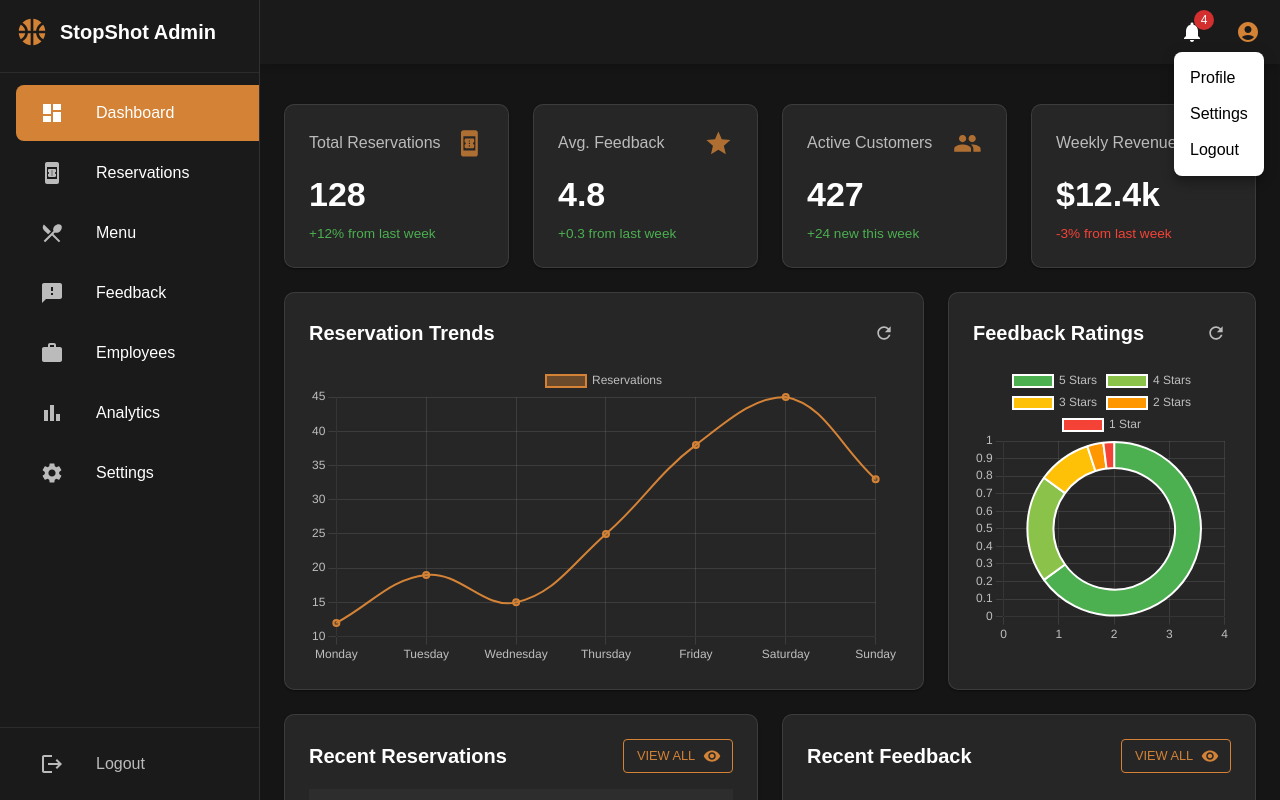
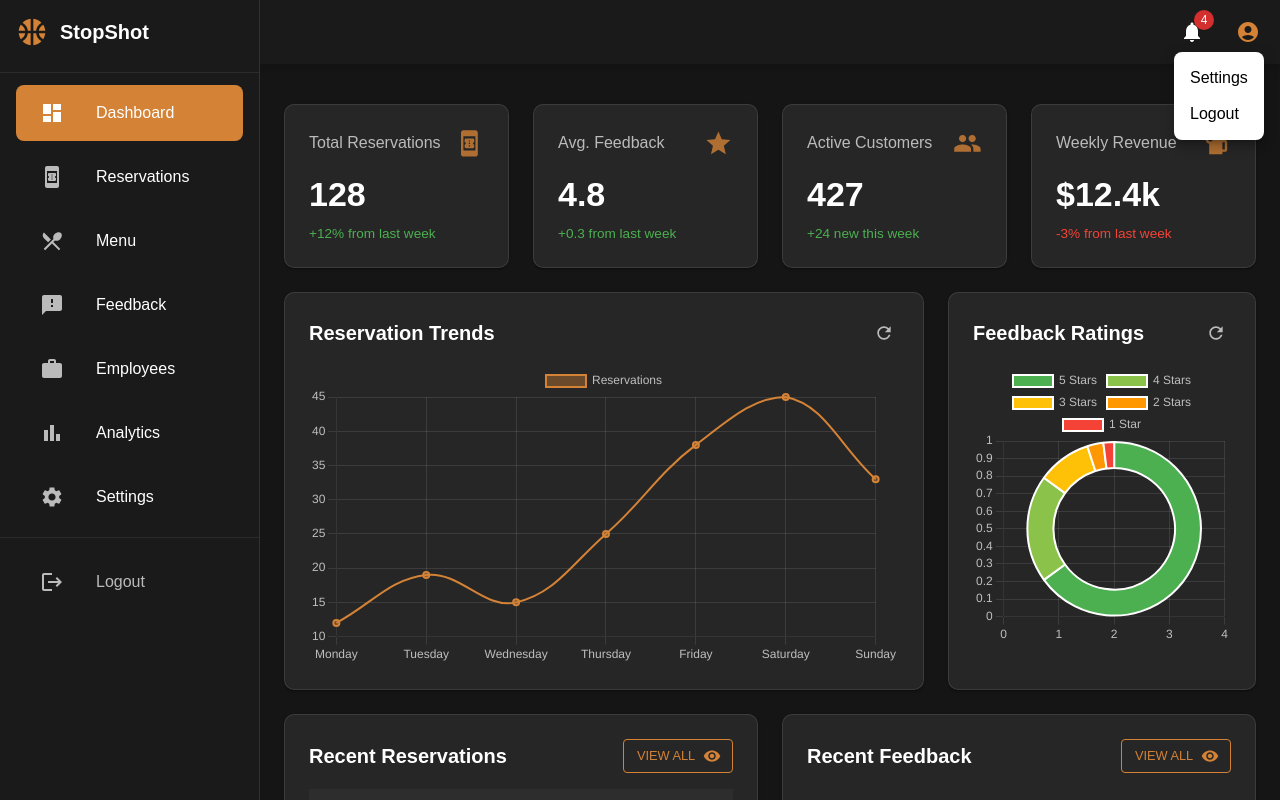
Before and after one commit to vinnyy-ph/StopShotWEBAPP, a React (Vite) app in the folder frontend/: page /admin/dashboard in a window 1280 px wide. Both pictures are taken after a click on the button 1248 px from the left and 32 px from the top of the page. Built offline with nearby package versions, Linux system fonts and the light colour scheme.

Commit message:
added logout feature

```diff
--- a/frontend/src/admin/components/dashboard.tsx
+++ b/frontend/src/admin/components/dashboard.tsx
@@ -153,7 +153,7 @@ export const getStatusDisplay = (status: string): string => {
 };
 
 const AdminDashboard: React.FC = () => {
-  const { authToken } = useAuth();
+  const { authToken, logout } = useAuth();
   const axiosInstance = axios.create({
     baseURL: API_BASE_URL,
     headers: {
@@ -226,6 +226,16 @@ const AdminDashboard: React.FC = () => {
   const handleSectionChange = (section: string) => {
     setSelectedSection(section);
     setMobileOpen(false);
+  };
+
+  const handleLogout = async () => {
+    await logout();
+    window.location.href = '/admin/login';
+  };
+
+  const handleSettingsClick = () => {
+    handleMenuClose();
+    setSelectedSection('settings');
   };
 
   const handleStatusChange = async (id: number, newStatus: string) => {
@@ -489,9 +499,8 @@ const AdminDashboard: React.FC = () => {
         onClose={handleMenuClose}
         className="profile-menu"
       >
-        <MenuItem onClick={handleMenuClose}>Profile</MenuItem>
-        <MenuItem onClick={handleMenuClose}>Settings</MenuItem>
-        <MenuItem onClick={handleMenuClose}>Logout</MenuItem>
+        <MenuItem onClick={handleSettingsClick}>Settings</MenuItem>
+        <MenuItem onClick={handleLogout}>Logout</MenuItem>
       </MuiMenu>
 
       <MuiMenu
--- a/frontend/src/admin/components/layout/Sidebar.tsx
+++ b/frontend/src/admin/components/layout/Sidebar.tsx
@@ -7,6 +7,7 @@ import {
   ListItem,
   ListItemIcon,
   ListItemText,
+  ListItemButton,
   Typography
 } from '@mui/material';
 
@@ -19,6 +20,7 @@ import SettingsIcon from '@mui/icons-material/Settings';
 import LogoutIcon from '@mui/icons-material/Logout';
 import SportsBasketballIcon from '@mui/icons-material/SportsBasketball';
 import RestaurantMenuIcon from '@mui/icons-material/RestaurantMenu';
+import { useAuth } from '../../../context/AuthContext';
 
 interface SidebarProps {
   selectedSection: string;
@@ -26,18 +28,25 @@ interface SidebarProps {
 }
 
 const Sidebar: React.FC<SidebarProps> = ({ selectedSection, onSectionChange }) => {
+  const { logout } = useAuth();
+
+  const handleLogout = async () => {
+    await logout();
+    window.location.href = '/admin/login';
+  };
+
   return (
     <div className="sidebar-container">
-      <Box className="sidebar-header">
+      <div className="sidebar-header">
         <SportsBasketballIcon className="sidebar-logo-icon" />
-        <Typography variant="h6" className="sidebar-title">
-          StopShot Admin
-        </Typography>
-      </Box>
+        <Typography variant="h6" className="sidebar-title">StopShot</Typography>
+      </div>
+
       <Divider className="sidebar-divider" />
+
       <List className="sidebar-nav">
-        <ListItem
-          button
+        <ListItem disablePadding>
+          <ListItemButton
             selected={selectedSection === 'dashboard'}
             onClick={() => onSectionChange('dashboard')}
             className={`sidebar-item ${selectedSection === 'dashboard' ? 'active' : ''}`}
@@ -46,9 +55,11 @@ const Sidebar: React.FC<SidebarProps> = ({ selectedSection, onSectionChange }) =
               <DashboardIcon className="sidebar-icon" />
             </ListItemIcon>
             <ListItemText primary="Dashboard" />
+          </ListItemButton>
         </ListItem>
-        <ListItem
-          button
+
+        <ListItem disablePadding>
+          <ListItemButton
             selected={selectedSection === 'reservations'}
             onClick={() => onSectionChange('reservations')}
             className={`sidebar-item ${selectedSection === 'reservations' ? 'active' : ''}`}
@@ -57,9 +68,11 @@ const Sidebar: React.FC<SidebarProps> = ({ selectedSection, onSectionChange }) =
               <BookOnlineIcon className="sidebar-icon" />
             </ListItemIcon>
             <ListItemText primary="Reservations" />
+          </ListItemButton>
         </ListItem>
-        <ListItem
-          button
+
+        <ListItem disablePadding>
+          <ListItemButton
             selected={selectedSection === 'menu'}
             onClick={() => onSectionChange('menu')}
             className={`sidebar-item ${selectedSection === 'menu' ? 'active' : ''}`}
@@ -68,9 +81,11 @@ const Sidebar: React.FC<SidebarProps> = ({ selectedSection, onSectionChange }) =
               <RestaurantMenuIcon className="sidebar-icon" />
             </ListItemIcon>
             <ListItemText primary="Menu" />
+          </ListItemButton>
         </ListItem>
-        <ListItem
-          button
+
+        <ListItem disablePadding>
+          <ListItemButton
             selected={selectedSection === 'feedback'}
             onClick={() => onSectionChange('feedback')}
             className={`sidebar-item ${selectedSection === 'feedback' ? 'active' : ''}`}
@@ -79,9 +94,11 @@ const Sidebar: React.FC<SidebarProps> = ({ selectedSection, onSectionChange }) =
               <FeedbackIcon className="sidebar-icon" />
             </ListItemIcon>
             <ListItemText primary="Feedback" />
+          </ListItemButton>
         </ListItem>
-        <ListItem
-          button
+
+        <ListItem disablePadding>
+          <ListItemButton
             selected={selectedSection === 'employees'}
             onClick={() => onSectionChange('employees')}
             className={`sidebar-item ${selectedSection === 'employees' ? 'active' : ''}`}
@@ -90,9 +107,11 @@ const Sidebar: React.FC<SidebarProps> = ({ selectedSection, onSectionChange }) =
               <WorkIcon className="sidebar-icon" />
             </ListItemIcon>
             <ListItemText primary="Employees" />
+          </ListItemButton>
         </ListItem>
-        <ListItem
-          button
+
+        <ListItem disablePadding>
+          <ListItemButton
             selected={selectedSection === 'analytics'}
             onClick={() => onSectionChange('analytics')}
             className={`sidebar-item ${selectedSection === 'analytics' ? 'active' : ''}`}
@@ -101,9 +120,11 @@ const Sidebar: React.FC<SidebarProps> = ({ selectedSection, onSectionChange }) =
               <BarChartIcon className="sidebar-icon" />
             </ListItemIcon>
             <ListItemText primary="Analytics" />
+          </ListItemButton>
         </ListItem>
-        <ListItem
-          button
+
+        <ListItem disablePadding>
+          <ListItemButton
             selected={selectedSection === 'settings'}
             onClick={() => onSectionChange('settings')}
             className={`sidebar-item ${selectedSection === 'settings' ? 'active' : ''}`}
@@ -112,20 +133,22 @@ const Sidebar: React.FC<SidebarProps> = ({ selectedSection, onSectionChange }) =
               <SettingsIcon className="sidebar-icon" />
             </ListItemIcon>
             <ListItemText primary="Settings" />
+          </ListItemButton>
         </ListItem>
       </List>
-      <Box sx={{ flexGrow: 1 }} />
+
       <Box className="sidebar-footer">
         <Divider className="sidebar-divider" />
-        <ListItem
-          button
-          onClick={() => window.location.href = '/admin/login'}
+        <ListItem disablePadding>
+          <ListItemButton
+            onClick={handleLogout}
             className="sidebar-logout"
           >
             <ListItemIcon>
               <LogoutIcon className="sidebar-icon" />
             </ListItemIcon>
             <ListItemText primary="Logout" />
+          </ListItemButton>
         </ListItem>
       </Box>
     </div>
--- a/frontend/src/context/AuthContext.tsx
+++ b/frontend/src/context/AuthContext.tsx
@@ -1,4 +1,5 @@
 import React, { createContext, useState, useContext, useEffect } from 'react';
+import axios from 'axios';
 
 interface AuthContextType {
   authToken: string | null;
@@ -6,7 +7,7 @@ interface AuthContextType {
   userRole: string | null;
   setUserRole: (role: string | null) => void;
   isAuthenticated: boolean;
-  logout: () => void;
+  logout: () => Promise<void>;
 }
 
 const AuthContext = createContext<AuthContextType>({
@@ -15,7 +16,7 @@ const AuthContext = createContext<AuthContextType>({
   userRole: null,
   setUserRole: () => {},
   isAuthenticated: false,
-  logout: () => {}
+  logout: async () => {}
 });
 
 export const AuthProvider: React.FC<{children: React.ReactNode}> = ({ children }) => {
@@ -42,9 +43,24 @@ export const AuthProvider: React.FC<{children: React.ReactNode}> = ({ children }
     }
   }, [userRole]);
 
-  const logout = () => {
-    setAuthToken(null);
-    setUserRole(null);
+  const logout = async () => {
+    try {
+      // Call the logout endpoint if we have a token
+      if (authToken) {
+        await axios.post('http://127.0.0.1:8000/api/auth/logout/', {}, {
+          headers: {
+            'Authorization': `Token ${authToken}`,
+            'Content-Type': 'application/json'
+          }
+        });
+      }
+    } catch (error) {
+      console.error('Error logging out:', error);
+    } finally {
+      // Clear the token and role regardless of whether the API call succeeded
+      setAuthToken(null);
+      setUserRole(null);
+    }
   };
 
   return (
```
Also changed, not shown: 2 other files (tests, documents, lock files or other folders). Lines whose indentation alone changed are shown as unchanged.
